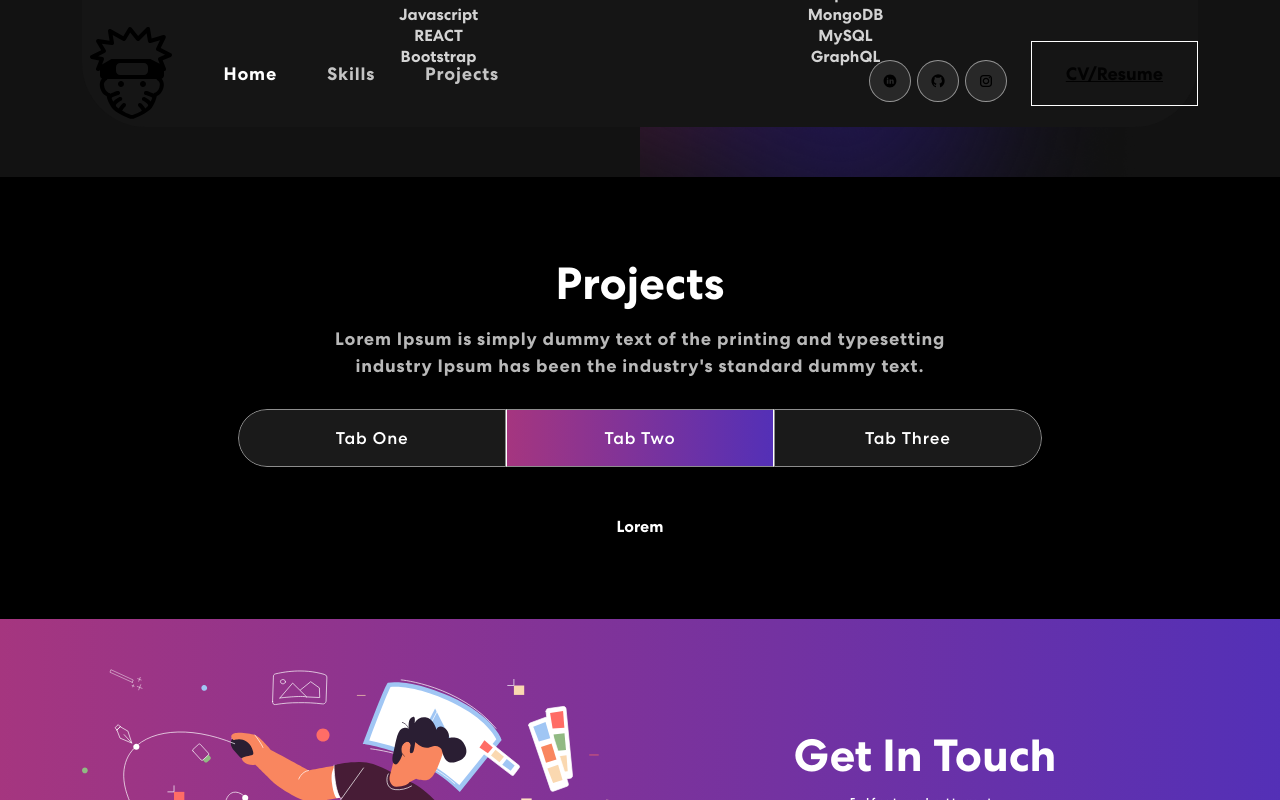
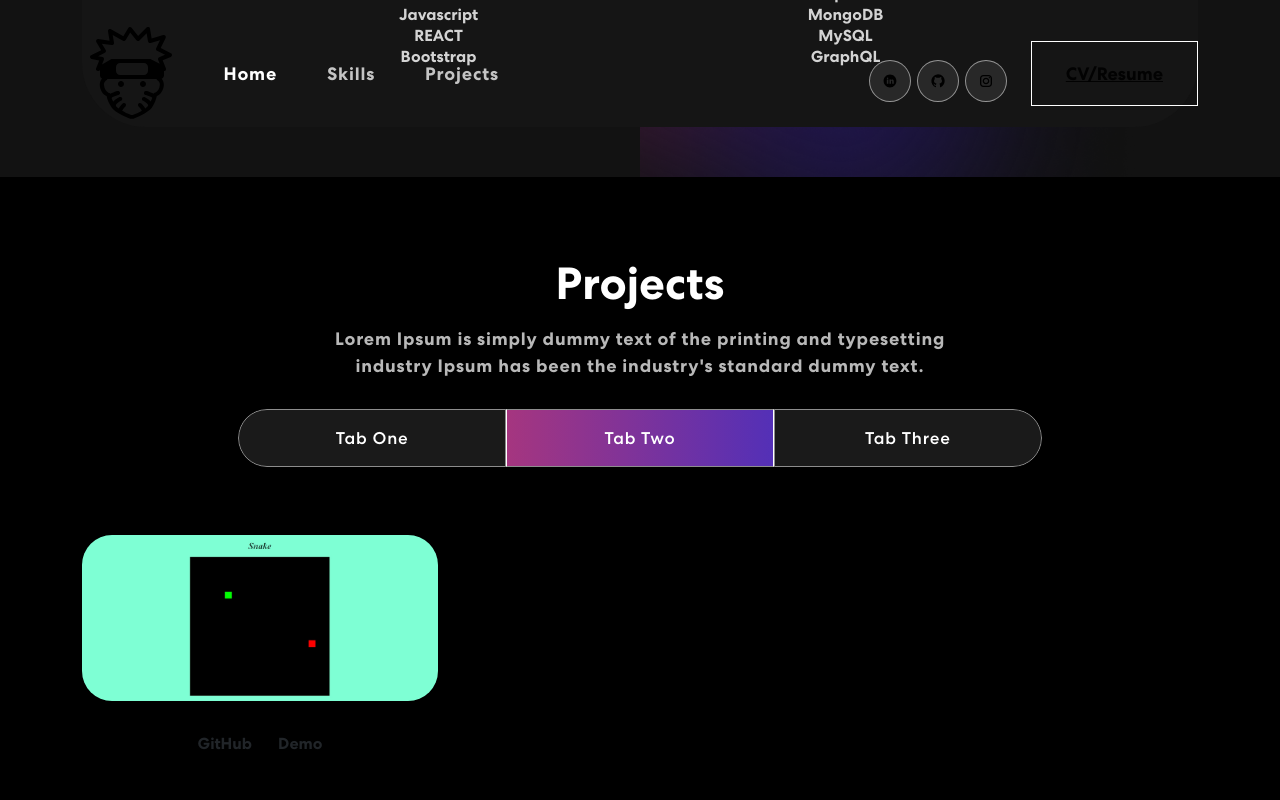
Before and after one commit to Ahsan-Zaidi/react-profile, a React (Create React App) app: page / in a window 1280 px wide. Both pictures are taken after a click on the tab "Tab Two". Shown: the part 1259-2059 px from the top of the page. Built offline with nearby package versions, Linux system fonts and the light colour scheme.

Commit message:
second projects tab

```diff
--- a/src/components/Projects.js
+++ b/src/components/Projects.js
@@ -6,6 +6,7 @@ import projImg3 from '../assets/img/project-img3.jpg';
 import projImg4 from '../assets/img/project-img4.jpg';
 import projImg5 from '../assets/img/project-img5.jpg';
 import projImg6 from '../assets/img/project-img6.jpg';
+import projImg7 from '../assets/img/project-img7.jpg';
 import colorSharp2 from '../assets/img/color-sharp2.png';
 
 export const Projects = () => {
@@ -15,6 +16,12 @@ export const Projects = () => {
             description: "Find your favorite book",
             imgUrl: projImg1,
             Git: "https://github.com/Ahsan-Zaidi/library",
+        },
+        {
+            title: "Weather-app",
+            description: "Check the forecast for today",
+            imgUrl: projImg7,
+            Git: "https://github.com/Ahsan-Zaidi/weather-app",
         },
         {
             title: "Gericht",
@@ -35,18 +42,21 @@ export const Projects = () => {
             Git: "https://github.com/Ahsan-Zaidi/Password-Generator",
         },
         {
-            title: "Snake",
-            description: "Classic snake game",
-            imgUrl: projImg5,
-            Git: "https://github.com/Ahsan-Zaidi/snake",
-        },
-        {
             title: "Code Quiz",
             description: "Test your coding skills",
             imgUrl: projImg6,
             Git: "https://github.com/Ahsan-Zaidi/code-quiz",
         },
     ];
+
+    const games = [
+        {
+            title: "Snake",
+            description: "Classic snake game",
+            imgUrl: projImg5,
+            Git: "https://github.com/Ahsan-Zaidi/snake",
+        }
+    ]
 
     return (
         <section className="project" id="projects">
@@ -82,8 +92,21 @@ export const Projects = () => {
                                         }
                                     </Row>
                                 </Tab.Pane>
-                                <Tab.Pane eventKey="second">Lorem</Tab.Pane>
-                                <Tab.Pane eventKey="third">Lorem</Tab.Pane>
+                                <Tab.Pane eventKey="second">
+                                <Row>
+                                        {
+                                            games.map((game, index) => {
+                                                return (
+                                                    <ProjectCard
+                                                        key={index}
+                                                        {...game}
+                                                    />
+                                                )
+                                            })
+                                        }
+                                    </Row>
+                                </Tab.Pane>
+                                <Tab.Pane eventKey="third">Coming soon...</Tab.Pane>
                             </Tab.Content>
                         </Tab.Container>
                     </Col>
```
Also changed, not shown: src/assets/img/project-img7.jpg (added).
